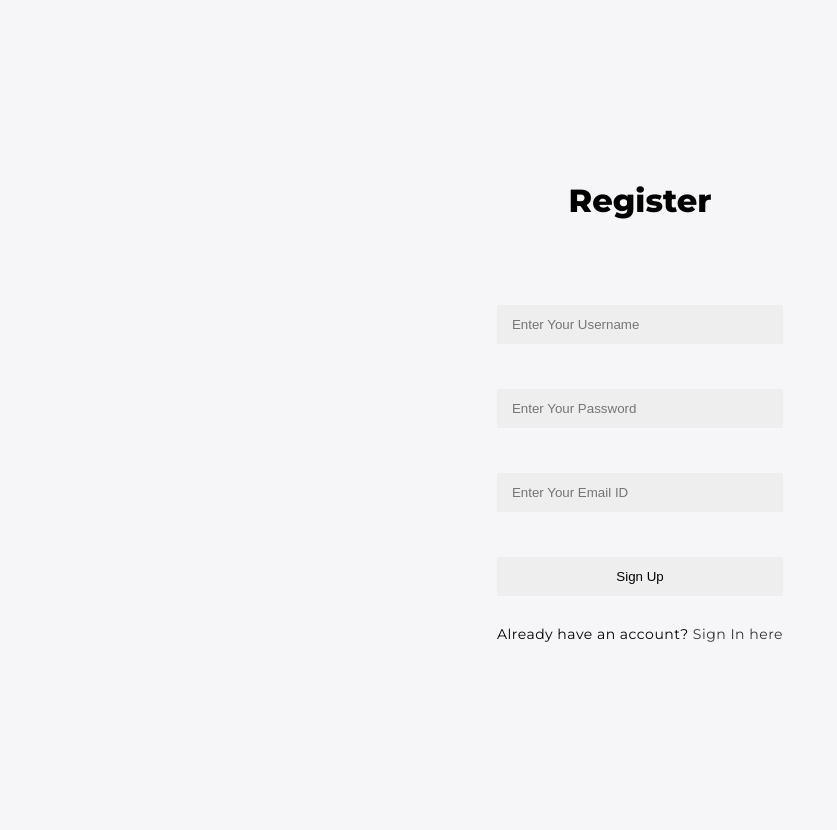
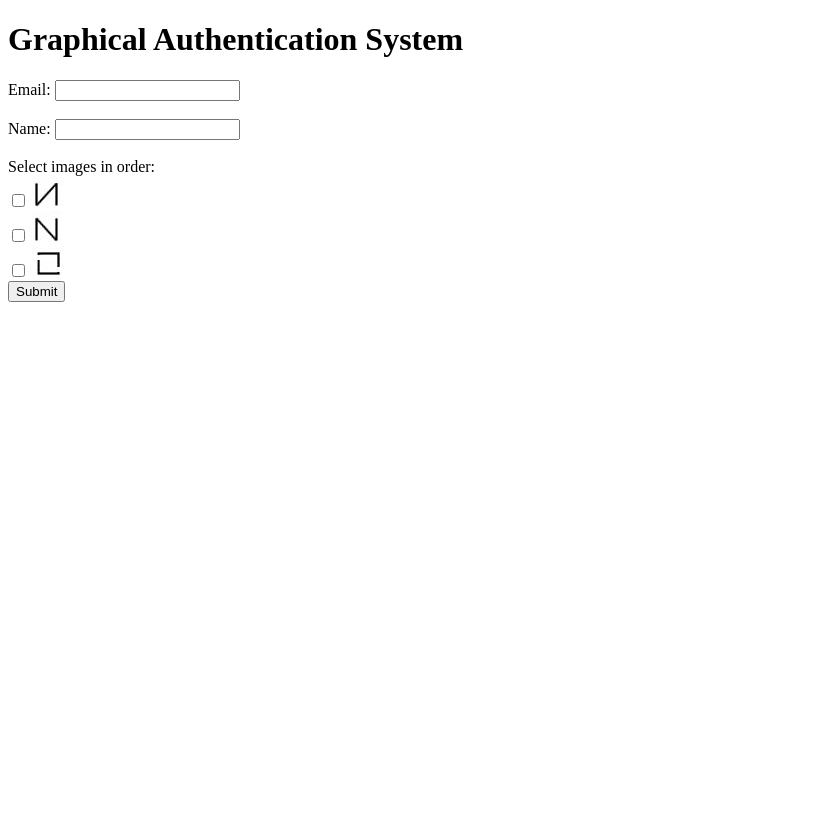
Before and after one commit to OmkarAbhang/Careers-Website, a Flask app: template templates/register.html in a window 1280 px wide. Shown: the whole page, without its empty margins (0-837 px from the left). After the commit the page ends 800 px from the top, so only its background shows below. Run offline with Flask 3, Linux system fonts and the light colour scheme; the template is opened without the code that fills it, so the values that code supplies are empty.

Commit message:
New registration page

```diff
--- a/templates/register.html
+++ b/templates/register.html
@@ -1,27 +1,50 @@
 <!DOCTYPE html>
 <html>
-	<head>
-		<meta charset="UTF-8">
-		<title> Register </title>
-		<link rel="stylesheet" href="{{ url_for('static', filename='style.css') }}">
-	</head>
-	<body></br></br></br></br></br>
-		<div align="center">
-		<div align="center" class="border">
-			<div class="header">
-				<h1 class="word">Register</h1>
-			</div></br></br></br>
-			<h2 class="word">
-				<form action="{{ url_for('register') }}" method="post">
-				<div class="msg">{{ msg }}</div>
-					<input id="username" name="username" type="text" placeholder="Enter Your Username" class="textbox"/></br></br>
-					<input id="password" name="password" type="password" placeholder="Enter Your Password" class="textbox"/></br></br>
-					<input id="email" name="email" type="text" placeholder="Enter Your Email ID" class="textbox"/></br></br>
-					<input type="submit" class="btn" value="Sign Up"></br>
-				</form>
-			</h2>
-			<p class="bottom">Already have an account? <a class="bottom" href="{{url_for('login')}}"> Sign In here</a></p>
-		</div>
-		</div>
-	</body>
+  <head>
+    <title> Graphical Authentication System </title>
+    <script>
+      let password = [];
+
+      function updatePassword(image) {
+        if (password.includes(image)) {
+          password = password.filter(item => item !== image);
+        } else {
+          password.push(image);
+        }
+        document.getElementById('password').value = password.join(',');
+      }
+    </script>
+  </head>
+  <body>
+    <h1>Graphical Authentication System</h1>
+    <form action="/register" method="post">
+      <label for="email">Email:</label>
+      <input type="email" id="email" name="email">
+      <br>
+      <br>
+      <label for="email">Name:</label>
+      <input type="text" id="name" name="name">
+      <br>
+      <br>
+      <label>Select images in order:</label>
+      <br>
+      <input type="checkbox" id="image1" name="password" value="image1" onclick="updatePassword(this.value)">
+      <label for="image1">
+        <img src="/static/10.png" alt="Image 1">
+      </label>
+      <br>
+      <input type="checkbox" id="image2" name="password" value="image2" onclick="updatePassword(this.value)">
+      <label for="image2">
+        <img src="/static/11.png" alt="Image 2">
+      </label>
+      <br>
+      <input type="checkbox" id="image3" name="password" value="image3" onclick="updatePassword(this.value)">
+      <label for="image3">
+        <img src="/static/12.png" alt="Image 3">
+      </label>
+      <br>
+      <input type="hidden" id="password" name="password">
+      <input type="submit" value="Submit">
+    </form>
+  </body>
 </html>
```
